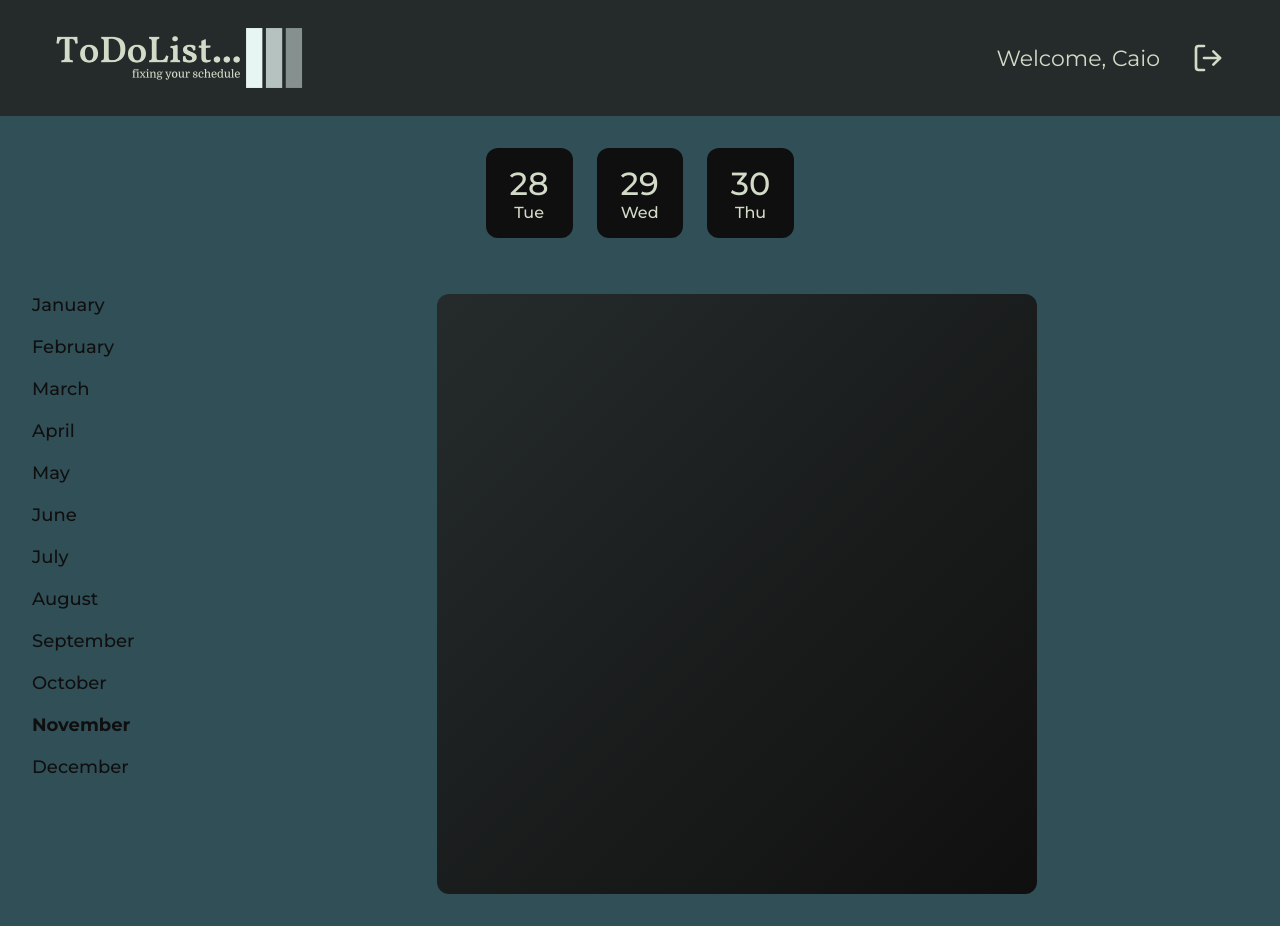
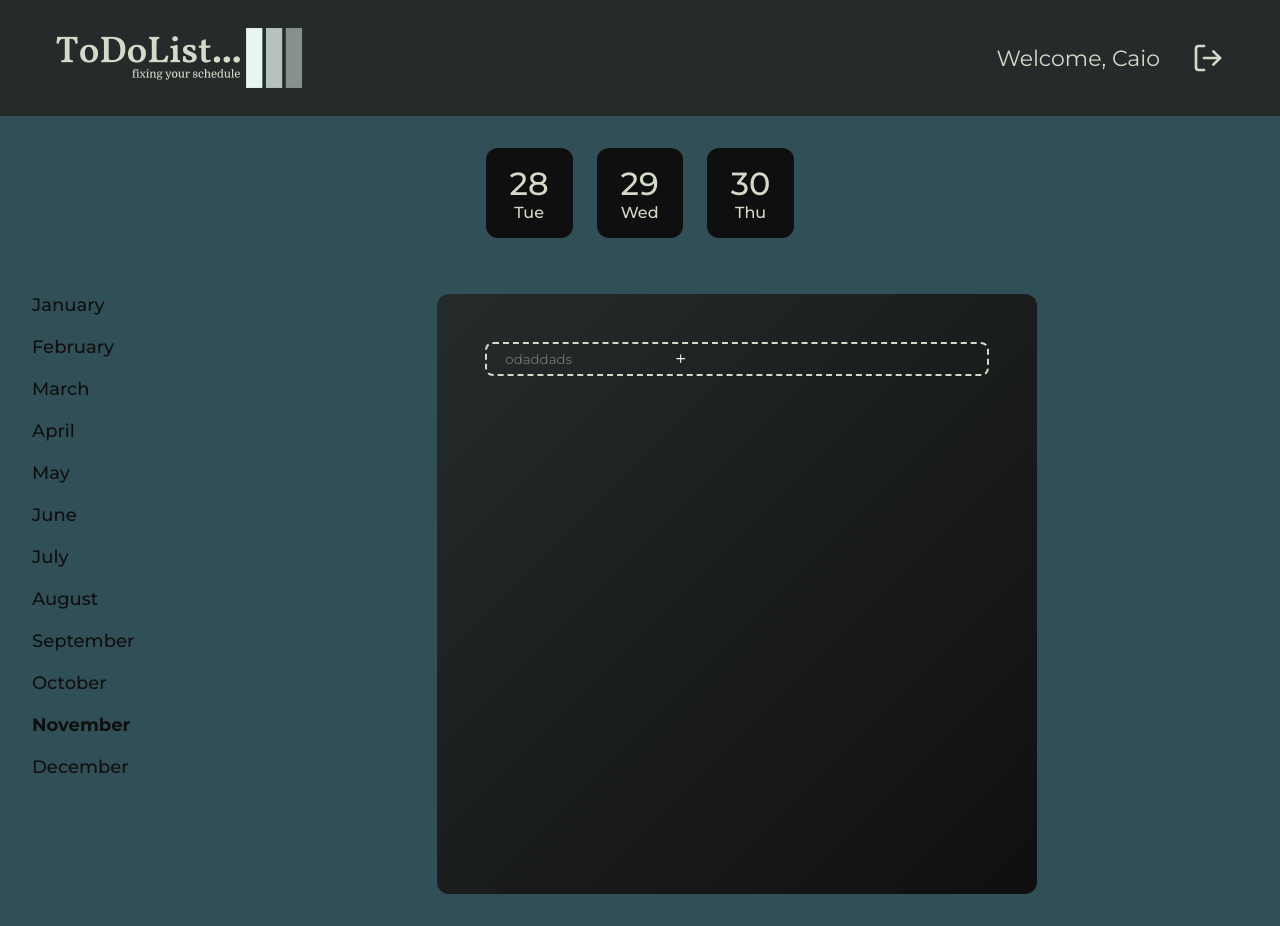
Before and after one commit to Caioscg/ToDoList..., a React (Vite) app: page / in a window 1280 px wide. Built offline with nearby package versions, Linux system fonts and the light colour scheme.

Commit message:
AddTask component

```diff
--- /dev/null
+++ b/src/components/AddTask/index.jsx
@@ -0,0 +1,24 @@
+import { Container } from "./styles";
+
+import { FiPlus, FiX } from "react-icons/fi"
+
+export function AddTask({isNew = false, value, onClick, ...rest}) {
+    return(
+        <Container isNew={isNew}>
+            <input
+                type="text"
+                value={value}
+                readOnly={!isNew}
+                className={isNew ? 'input-new' : 'input-old'}
+                {...rest}
+            />
+            <button
+                type="button"
+                onClick={onClick}
+                className={isNew ? 'button-add' : 'button-delete'}
+            >
+                { isNew ? <FiPlus /> : <FiX /> }
+            </button>
+        </Container>
+    )
+}
--- /dev/null
+++ b/src/components/AddTask/styles.js
@@ -0,0 +1,50 @@
+import styled from "styled-components"
+
+export const Container = styled.div`
+    display: flex;
+    align-items: center;
+
+    background-color: transparent;
+    color: ${({ theme }) => theme.COLORS.LIGHT_100};
+
+    border: ${({ theme, isNew }) => isNew ? `2px dashed ${theme.COLORS.LIGHT_200}` : `1px solid ${theme.COLORS.LIGHT_100}`};
+
+    border-radius: 8px;
+
+    font-size: 16px;
+    line-height: 100%;
+
+    padding: 6px 16px;
+
+    > button {
+        border: none;
+        background: none;
+        margin-top: 2px;
+    }
+
+    .button-delete {
+        color: ${({ theme }) => theme.COLORS.RED_100};
+    }
+
+    .button-add {
+        color: ${({ theme }) => theme.COLORS.LIGHT_100};
+    }
+
+    > input {
+        color: ${({ theme }) => theme.COLORS.LIGHT_100};
+
+        border: none;
+        border-radius: 0%;
+        min-width: fit-content;
+
+        padding-left: 2px;
+    }
+
+    .input-new {
+            background-color: transparent;
+        }
+
+    .input-old {
+        background-color: transparent;
+    }
+`
--- a/src/pages/Home/index.jsx
+++ b/src/pages/Home/index.jsx
@@ -3,6 +3,7 @@ import { Container, Schedule } from "./styles";
 import { Header } from "../../components/Header";
 import { Day } from "../../components/Day";
 import { ButtonText } from "../../components/ButtonText";
+import { AddTask } from "../../components/AddTask";
 
 export function Home() {
     const data = new Date()
@@ -55,7 +56,7 @@ export function Home() {
                     </div>
 
                     <Schedule>
-
+                        <AddTask placeholder="odaddads" isNew/>
                     </Schedule>
                 </div>
             </main>
```
